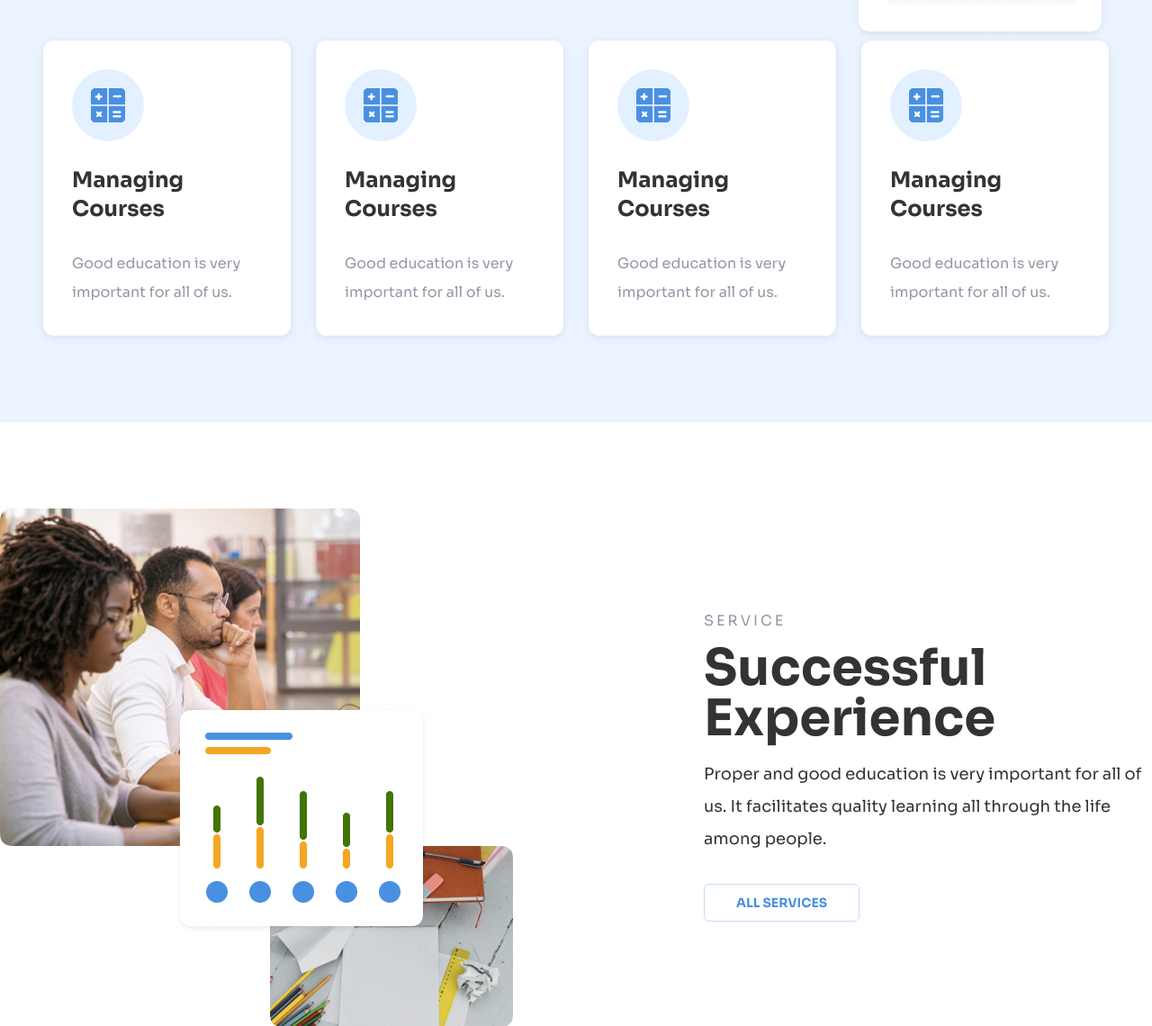
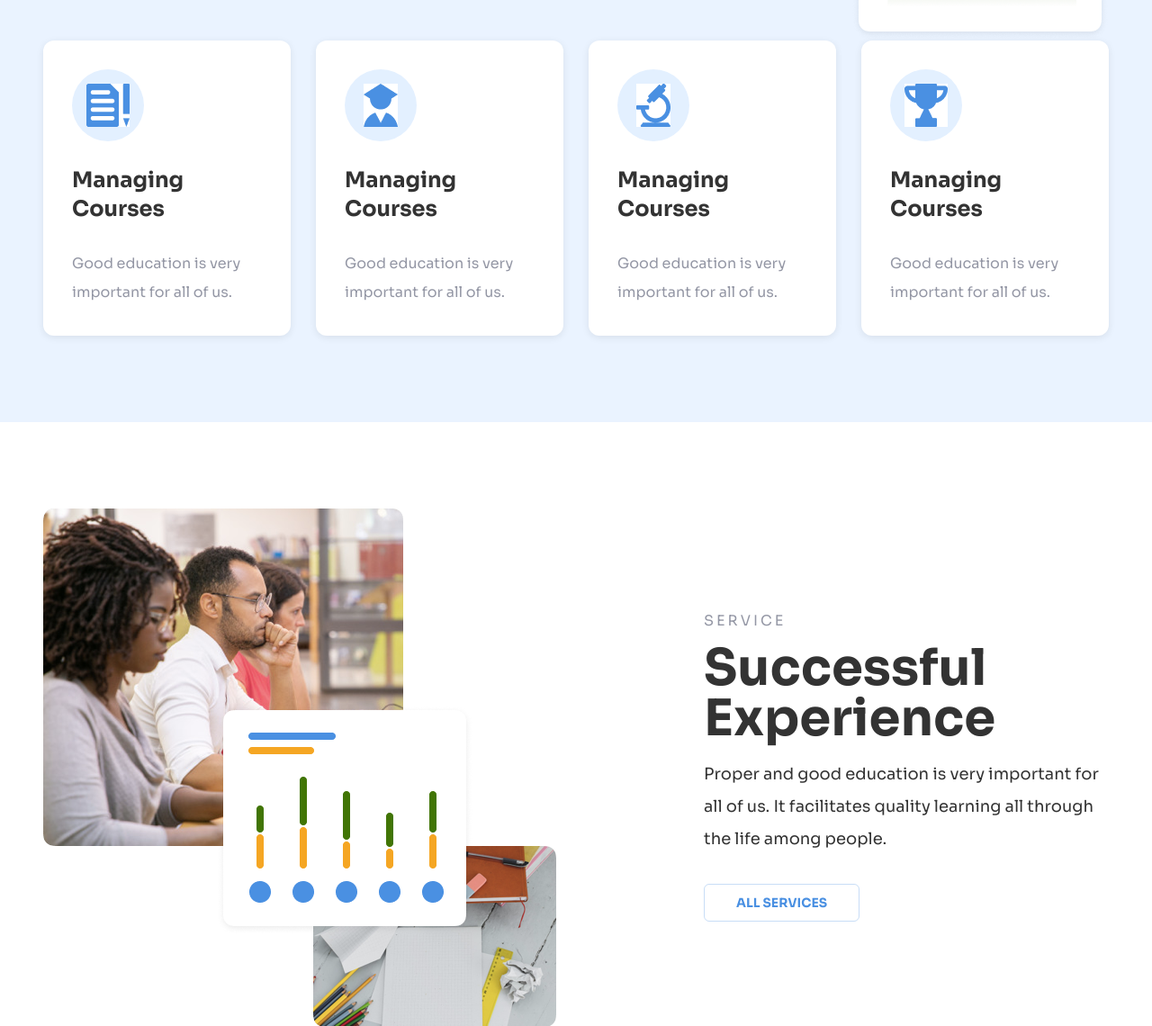
Before and after one commit to prof-biney/academy-website, a website built with Vite: page index.html in a window 1280 px wide. Shown: the part 4682-5822 px from the top of the page at 90% size. Built offline with nearby package versions, Linux system fonts and the light colour scheme; some packages are replaced by stand-ins of ours.

Commit message:
setting original images for feature cards

```diff
--- a/index.html
+++ b/index.html
@@ -218,7 +218,7 @@
         <div class="grid-auto-fit">
           <div class="card" data-type="feature">
             <div class="round">
-              <img src="assets/math-shape.png" alt="">
+              <img src="assets/feature-card-1.png" alt="">
             </div>
             <h2 class="card__title">Managing Courses</h2>
             <p class="card__description">Good education is very important for all of us.</p>
@@ -226,7 +226,7 @@
 
           <div class="card" data-type="feature">
             <div class="round">
-              <img src="assets/math-shape.png" alt="">
+              <img src="assets/feature-card-2.png" alt="">
             </div>
             <h2 class="card__title">Managing Courses</h2>
             <p class="card__description">Good education is very important for all of us.</p>
@@ -234,7 +234,7 @@
 
           <div class="card" data-type="feature">
             <div class="round">
-              <img src="assets/math-shape.png" alt="">
+              <img src="assets/feature-card-3.png" alt="">
             </div>
             <h2 class="card__title">Managing Courses</h2>
             <p class="card__description">Good education is very important for all of us.</p>
@@ -242,7 +242,7 @@
 
           <div class="card" data-type="feature">
             <div class="round">
-              <img src="assets/math-shape.png" alt="">
+              <img src="assets/feature-card-4.png" alt="">
             </div>
             <h2 class="card__title">Managing Courses</h2>
             <p class="card__description">Good education is very important for all of us.</p>
@@ -252,7 +252,7 @@
     </section>
 
     <section id="services" class="section">
-      <div cl ass="container">
+      <div class="container">
         <div class="even-columns">
           <div>
             <img src="assets/service-section.png" alt="">
```
